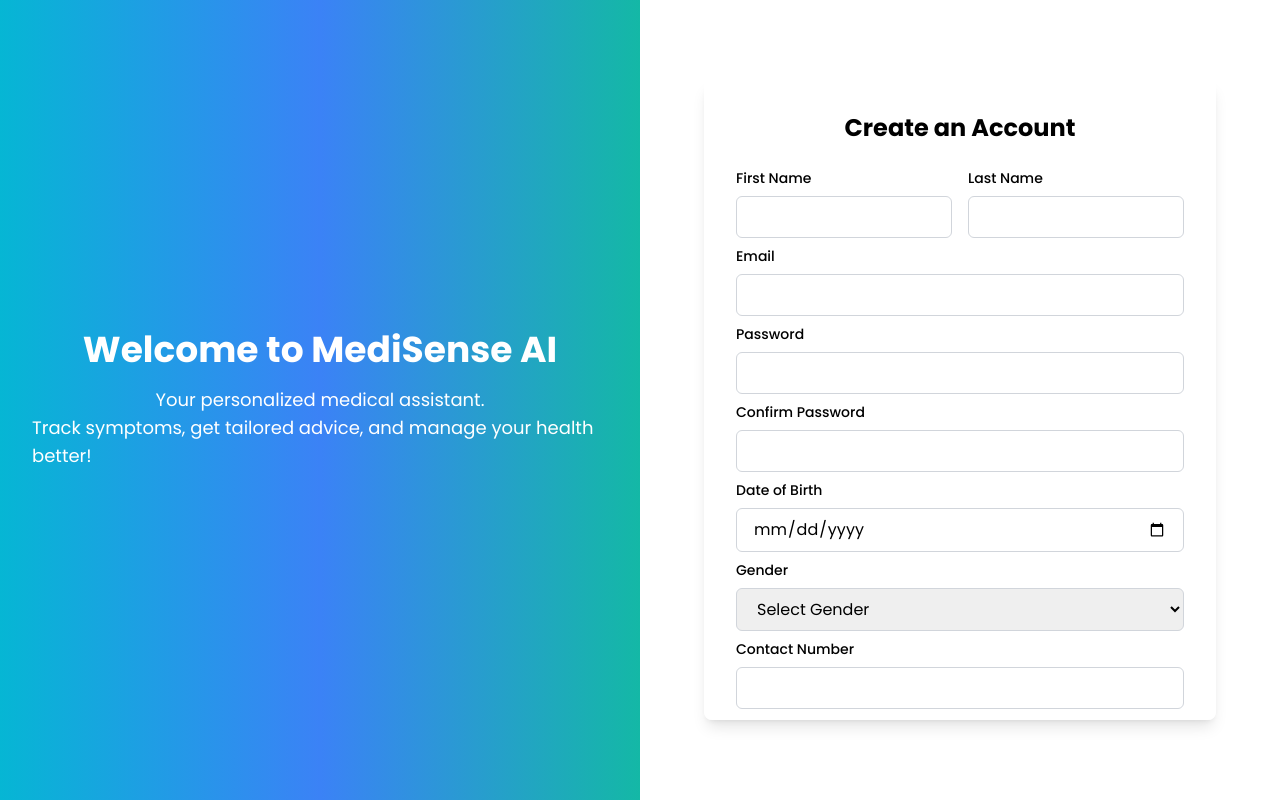
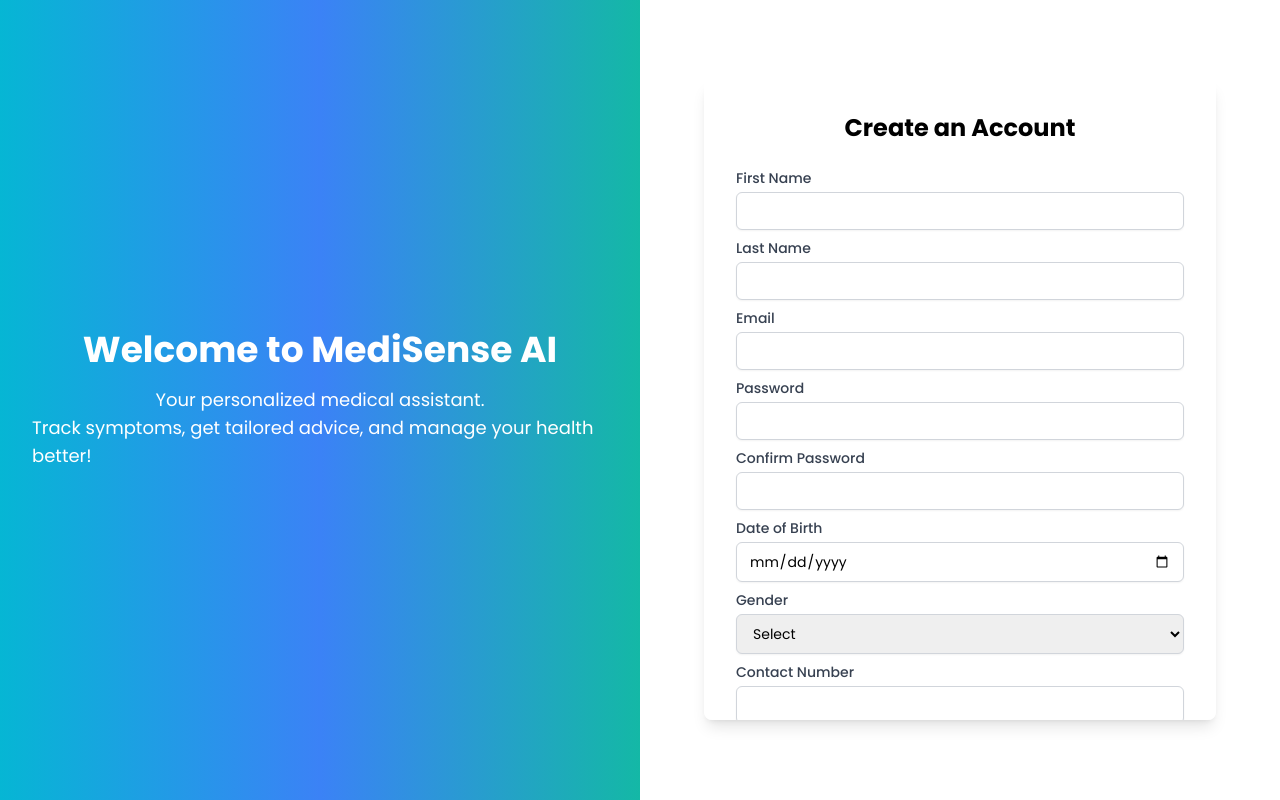
Before and after one commit to izzymarc/MediSense-AI, a React (Create React App) app in the folder medisenseai-app/: page /register in a window 1280 px wide. Built offline with nearby package versions, Linux system fonts and the light colour scheme; the HTML template or start-up script is replaced by a standard one.

Commit message:
update auth pages

```diff
--- a/medisenseai-app/src/components/RegisterForm.js
+++ b/medisenseai-app/src/components/RegisterForm.js
@@ -1,6 +1,6 @@
 import { useState } from 'react';
+import { Link, useNavigate } from 'react-router-dom';
 import axios from 'axios';
-import { Link } from 'react-router-dom';
 
 const RegisterForm = () => {
     const [formData, setFormData] = useState({
@@ -16,6 +16,8 @@ const RegisterForm = () => {
         allergies: '',
     });
     const [message, setMessage] = useState('');
+    const [loading, setLoading] = useState(false); // Add loading state
+    const navigate = useNavigate();
 
     const handleInputChange = (e) => {
         const { name, value } = e.target;
@@ -28,11 +30,19 @@ const RegisterForm = () => {
             setMessage('Passwords do not match. Please try again.');
             return;
         }
+
+        setLoading(true); // Start loading
+        setMessage(''); // Clear previous messages
+
         try {
-            // Send the entire formData Flask backend for registration
             await axios.post('http://127.0.0.1:5000/register', formData);
-            setMessage('Registration successful! Please log in.');
+            setMessage('Registration successful! Please log in.'); // Set success message
+            setTimeout(() => {
+                setLoading(false); // Stop loading
+                navigate('/login'); // Redirect after 2 seconds
+            }, 2000);
         } catch (error) {
+            setLoading(false); // Stop loading on error
             setMessage('Registration failed. Please try again.');
             console.error('Registration error:', error);
         }
@@ -42,127 +52,123 @@ const RegisterForm = () => {
         <div className="bg-white p-6 md:p-8 rounded-lg shadow-lg w-full max-w-lg h-[80vh] overflow-y-auto">
             <h2 className="text-2xl font-bold mb-6 text-center">Create an Account</h2>
             <form onSubmit={handleSubmit} className="space-y-2">
-                <div className="flex gap-4">
-                    <div className="flex-1">
-                        <label className="block text-sm font-medium mb-2">First Name</label>
+                <div>
+                    <label className="block text-sm font-medium text-gray-700">First Name</label>
                     <input
                         type="text"
                         name="firstName"
                         value={formData.firstName}
                         onChange={handleInputChange}
                         required
-                            className="w-full px-4 py-2 border border-gray-300 rounded-md focus:outline-none focus:ring-2 focus:ring-cyan-500"
+                        className="mt-1 block w-full border border-gray-300 rounded-md shadow-sm py-2 px-3 focus:outline-none focus:ring-cyan-500 focus:border-cyan-500 sm:text-sm"
                     />
                 </div>
-                    <div className="flex-1">
-                        <label className="block text-sm font-medium mb-2">Last Name</label>
+                <div>
+                    <label className="block text-sm font-medium text-gray-700">Last Name</label>
                     <input
                         type="text"
                         name="lastName"
                         value={formData.lastName}
                         onChange={handleInputChange}
                         required
-                            className="w-full px-4 py-2 border border-gray-300 rounded-md focus:outline-none focus:ring-2 focus:ring-cyan-500"
+                        className="mt-1 block w-full border border-gray-300 rounded-md shadow-sm py-2 px-3 focus:outline-none focus:ring-cyan-500 focus:border-cyan-500 sm:text-sm"
                     />
                 </div>
-                </div>
                 <div>
-                    <label className="block text-sm font-medium mb-2">Email</label>
+                    <label className="block text-sm font-medium text-gray-700">Email</label>
                     <input
                         type="email"
                         name="email"
                         value={formData.email}
                         onChange={handleInputChange}
                         required
-                        className="w-full px-4 py-2 border border-gray-300 rounded-md focus:outline-none focus:ring-2 focus:ring-cyan-500"
+                        className="mt-1 block w-full border border-gray-300 rounded-md shadow-sm py-2 px-3 focus:outline-none focus:ring-cyan-500 focus:border-cyan-500 sm:text-sm"
                     />
                 </div>
                 <div>
-                    <label className="block text-sm font-medium mb-2">Password</label>
+                    <label className="block text-sm font-medium text-gray-700">Password</label>
                     <input
                         type="password"
                         name="password"
                         value={formData.password}
                         onChange={handleInputChange}
                         required
-                        className="w-full px-4 py-2 border border-gray-300 rounded-md focus:outline-none focus:ring-2 focus:ring-cyan-500"
+                        className="mt-1 block w-full border border-gray-300 rounded-md shadow-sm py-2 px-3 focus:outline-none focus:ring-cyan-500 focus:border-cyan-500 sm:text-sm"
                     />
                 </div>
                 <div>
-                    <label className="block text-sm font-medium mb-2">Confirm Password</label>
+                    <label className="block text-sm font-medium text-gray-700">Confirm Password</label>
                     <input
                         type="password"
                         name="confirmPassword"
                         value={formData.confirmPassword}
                         onChange={handleInputChange}
                         required
-                        className="w-full px-4 py-2 border border-gray-300 rounded-md focus:outline-none focus:ring-2 focus:ring-cyan-500"
+                        className="mt-1 block w-full border border-gray-300 rounded-md shadow-sm py-2 px-3 focus:outline-none focus:ring-cyan-500 focus:border-cyan-500 sm:text-sm"
                     />
                 </div>
                 <div>
-                    <label className="block text-sm font-medium mb-2">Date of Birth</label>
+                    <label className="block text-sm font-medium text-gray-700">Date of Birth</label>
                     <input
                         type="date"
                         name="dateOfBirth"
                         value={formData.dateOfBirth}
                         onChange={handleInputChange}
                         required
-                        className="w-full px-4 py-2 border border-gray-300 rounded-md focus:outline-none focus:ring-2 focus:ring-cyan-500"
+                        className="mt-1 block w-full border border-gray-300 rounded-md shadow-sm py-2 px-3 focus:outline-none focus:ring-cyan-500 focus:border-cyan-500 sm:text-sm"
                     />
                 </div>
                 <div>
-                    <label className="block text-sm font-medium mb-2">Gender</label>
+                    <label className="block text-sm font-medium text-gray-700">Gender</label>
                     <select
                         name="gender"
                         value={formData.gender}
                         onChange={handleInputChange}
                         required
-                        className="w-full px-4 py-2 border border-gray-300 rounded-md focus:outline-none focus:ring-2 focus:ring-cyan-500"
+                        className="mt-1 block w-full border border-gray-300 rounded-md shadow-sm py-2 px-3 focus:outline-none focus:ring-cyan-500 focus:border-cyan-500 sm:text-sm"
                     >
-                        <option value="">Select Gender</option>
-                        <option value="Male">Male</option>
-                        <option value="Female">Female</option>
-                        <option value="Other">Other</option>
+                        <option value="">Select</option>
+                        <option value="male">Male</option>
+                        <option value="female">Female</option>
+                        <option value="other">Other</option>
                     </select>
                 </div>
                 <div>
-                    <label className="block text-sm font-medium mb-2">Contact Number</label>
+                    <label className="block text-sm font-medium text-gray-700">Contact Number</label>
                     <input
                         type="text"
                         name="contactNumber"
                         value={formData.contactNumber}
                         onChange={handleInputChange}
-                        required
-                        className="w-full px-4 py-2 border border-gray-300 rounded-md focus:outline-none focus:ring-2 focus:ring-cyan-500"
+                        className="mt-1 block w-full border border-gray-300 rounded-md shadow-sm py-2 px-3 focus:outline-none focus:ring-cyan-500 focus:border-cyan-500 sm:text-sm"
                     />
                 </div>
                 <div>
-                    <label className="block text-sm font-medium mb-2">Medical History</label>
+                    <label className="block text-sm font-medium text-gray-700">Medical History</label>
                     <textarea
                         name="medicalHistory"
                         value={formData.medicalHistory}
                         onChange={handleInputChange}
-                        className="w-full px-4 py-2 border border-gray-300 rounded-md focus:outline-none focus:ring-2 focus:ring-cyan-500"
-                        placeholder="Enter any relevant medical history or pre-existing conditions"
+                        className="mt-1 block w-full border border-gray-300 rounded-md shadow-sm py-2 px-3 focus:outline-none focus:ring-cyan-500 focus:border-cyan-500 sm:text-sm"
                     />
                 </div>
                 <div>
-                    <label className="block text-sm font-medium mb-2">Allergies</label>
+                    <label className="block text-sm font-medium text-gray-700">Allergies</label>
                     <textarea
                         name="allergies"
                         value={formData.allergies}
                         onChange={handleInputChange}
-                        className="w-full px-4 py-2 border border-gray-300 rounded-md focus:outline-none focus:ring-2 focus:ring-cyan-500"
-                        placeholder="List any known allergies"
+                        className="mt-1 block w-full border border-gray-300 rounded-md shadow-sm py-2 px-3 focus:outline-none focus:ring-cyan-500 focus:border-cyan-500 sm:text-sm"
                     />
                 </div>
                 <button
                     type="submit"
                     className="w-full py-2 bg-cyan-600 text-white font-semibold rounded-md hover:bg-cyan-700 transition-colors"
                 >
-                    Register
+                    {loading ? 'Registering...' : 'Register'} {/* Show loading text */}
                 </button>
             </form>
+            {loading && <p className="mt-4 text-center text-blue-500">Loading...</p>} {/* Loader message */}
             {message && <p className="mt-4 text-center text-red-500">{message}</p>}
             <p className="mt-4 text-center text-sm">
                 Already have an account?{' '}
--- a/medisenseai-app/src/components/TopNav.js
+++ b/medisenseai-app/src/components/TopNav.js
@@ -1,16 +1,20 @@
 import React, { useState } from 'react';
 import { FaUserCircle } from 'react-icons/fa';
+import { useNavigate } from 'react-router-dom';
 
 const TopNav = () => {
     const [dropdownOpen, setDropdownOpen] = useState(false);
+    const navigate = useNavigate();
 
     const toggleDropdown = () => {
         setDropdownOpen((prev) => !prev);
     };
 
     const handleLogout = () => {
-        // Implement logout functionality
+        // Clear any user authentication state or tokens here
         console.log("Logged out");
+        // Redirect to login page after logout
+        navigate('/login');
     };
 
     const handleProfileUpdate = () => {
@@ -19,8 +23,7 @@ const TopNav = () => {
     };
 
     return (
-        <div className="bg-white shadow-md ml-4 p-4 flex-end justify-between items-center">
-
+        <div className="bg-white shadow-md p-4 flex justify-end items-center">
             <div className="relative">
                 <button onClick={toggleDropdown} className="focus:outline-none">
                     <FaUserCircle size={30} />
```
Also changed, not shown: medisenseai-app/src/components/LoginForm.js (+23 -18 lines). Lines whose indentation alone changed are shown as unchanged.
